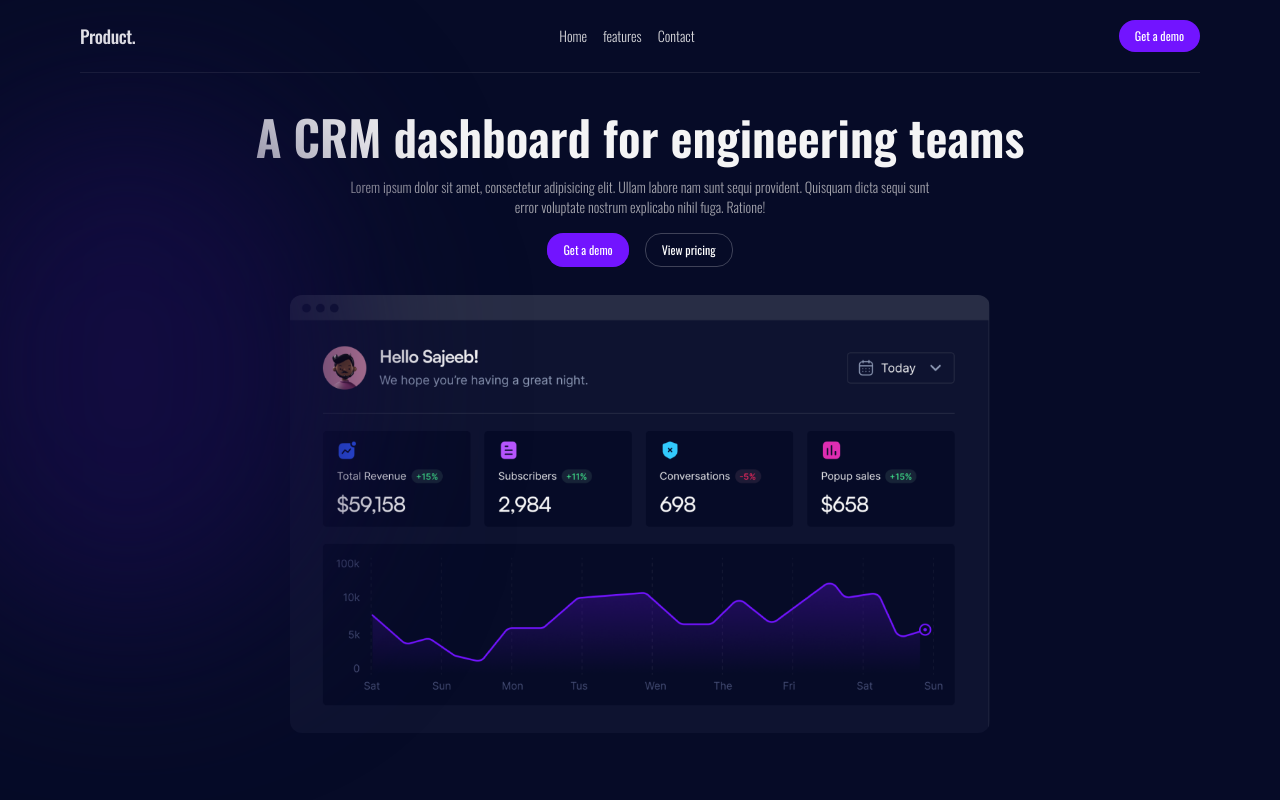
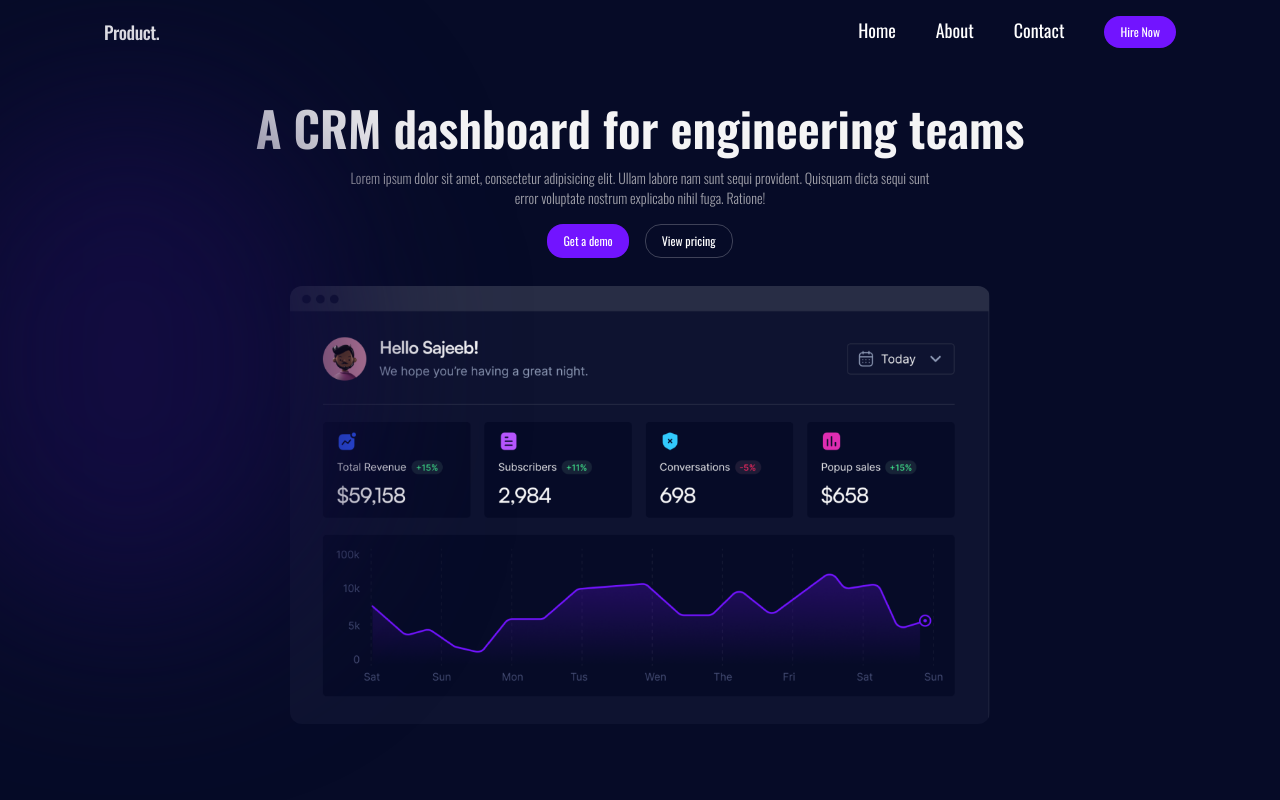
Before and after one commit to toobahaider001/saas-project, a Next.js app: page / in a window 1280 px wide. Shown: the top 800 px of the page. Built offline with nearby package versions, Linux system fonts and the light colour scheme.

Commit message:
addition

```diff
--- a/src/components/Header.tsx
+++ b/src/components/Header.tsx
@@ -1,24 +1,71 @@
-import React from 'react'
-import Logo from './Logo'
-import Button from './Button'
+'use client'
+import React, { useState } from 'react'
 import Link from 'next/link'
+import { IoMdMenu } from 'react-icons/io';
+import Logo from './Logo';
+import Button from './Button';
 
 const Header = () => {
+  const [isMenuOpen, setIsMenuOpen] = useState(false);
+
+  const toggleMenu = () => {
+    setIsMenuOpen(!isMenuOpen);
+  };
+
   return (
-    <div className='flex justify-between items-center py-5 border-b-[0.5px] border-zinc-400/15'>
+    <div className='w-full flex justify-between items-center py-4 px-6'>
       <div>
         <Logo />
       </div>
-      <div className=' hidden md:flex gap-4 text-zinc-300 font-light text-sm '>
-      <Link href={"/"}>Home</Link>
-      <Link href={"/features"}>features</Link>
-      <Link href={"/contact"}>Contact</Link>
+
+      <nav className='hidden md:flex gap-4  space-x-6'>
+        <Link href="/" className="text-lg text-white">
+          Home
+        </Link>
+        <Link href="/about" className="text-lg text-white">
+          About
+        </Link>
+        <Link href="/contact" className="text-lg text-white">
+          Contact
+        </Link>
+        <Button text='Hire Now' />
+      </nav>
+
+      {/* Hamburger Menu Button for Small Screens */}
+      <div className='md:hidden'>
+        <button
+          className="p-2 focus:outline-none"
+          onClick={toggleMenu}
+          aria-label="Toggle menu"
+        >
+          <div className="space-y-1">
+            <span
+              className={`block transform transition-transform
+              `}
+            ><IoMdMenu  size={30} color='white'/></span>
+          </div>
+        </button>
       </div>
-      <div>
-        <Button text='Get a demo' />
+
+      {/* Menu for Small Screens */}
+      <div
+        className={`absolute top-14 right-4 bg-shadeblue shadow-md mt- rounded-md h-[1000px] w-[300px] p-4 space-y-2 transition-all duration-1000 md:hidden ${
+          isMenuOpen ? 'block' : 'hidden'
+        }`}
+      >
+        <Link href="/" className="block px-4 py-2 text-gray-700 hover:bg-gray-200">
+          Home
+        </Link>
+        <Link href="/about" className="block px-4 py-2 text-gray-700 hover:bg-gray-200">
+          About
+        </Link>
+        <Link href="/contact" className="block px-4 py-2 text-gray-700 hover:bg-gray-200">
+          Contact
+        </Link>
+        <Button text="Hire now" />
       </div>
     </div>
-  )
-}
+  );
+};
 
-export default Header
+export default Header;
```
